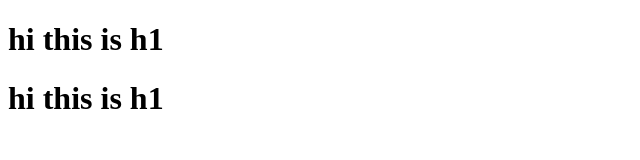
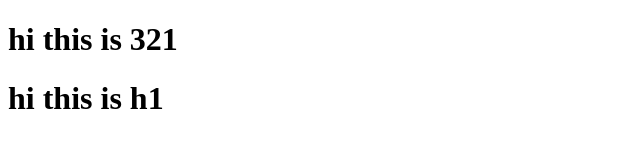
Before and after one commit to farayab/faisal, a plain HTML site: page index.html in a window 1280 px wide. Shown: the full height of the page, 0-640 px from the left. Drawn offline with Linux system fonts and the light colour scheme.

Commit message:
Update index.html

```diff
--- a/index.html
+++ b/index.html
@@ -7,7 +7,7 @@
     <title>Document</title>
 </head>
 <body>
-    <h1>hi this is h1</h1>
+    <h1>hi this is 321</h1>
     <h1>hi this is h1</h1>
 </body>
 </html>
```
